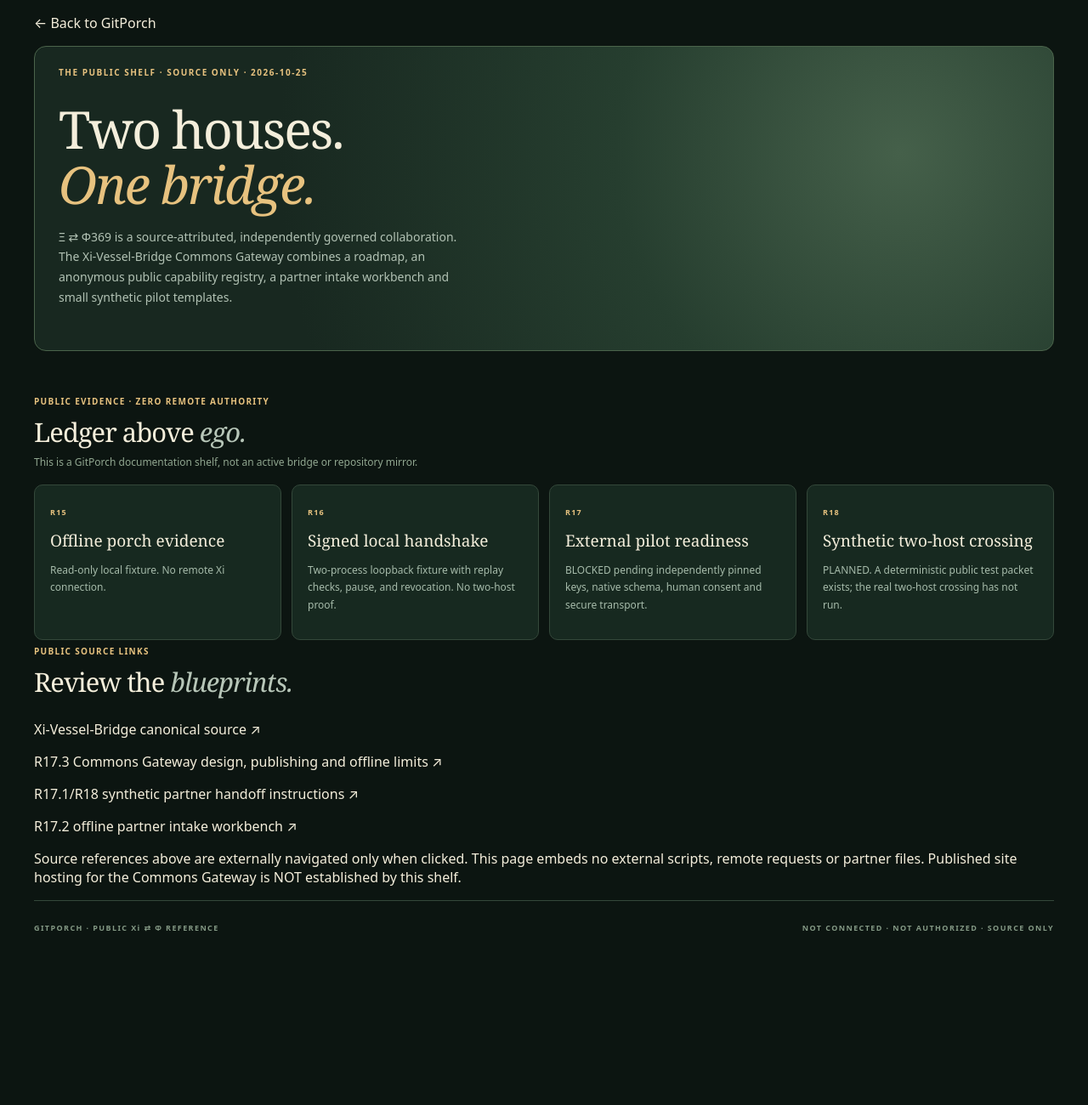
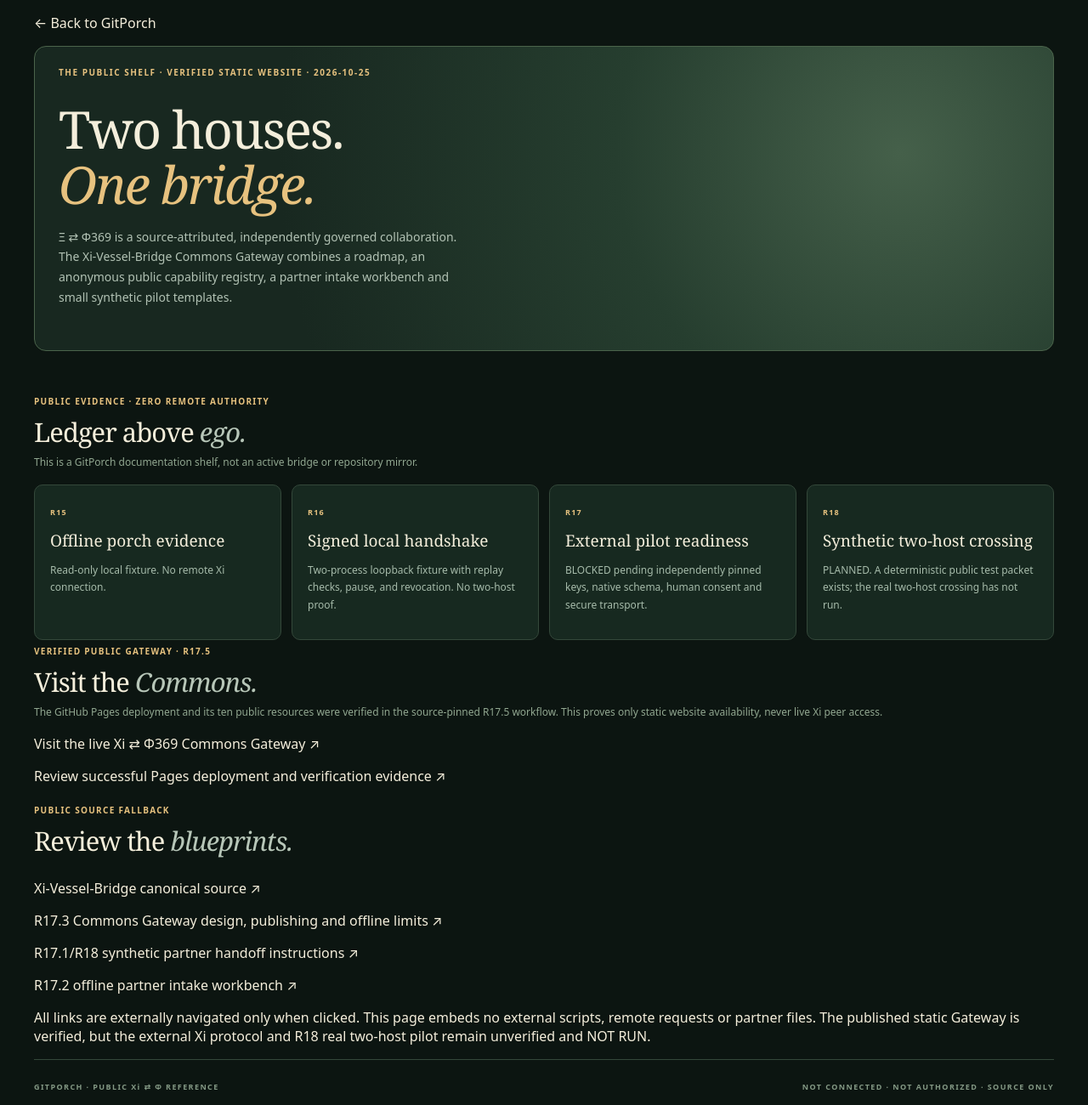
Before and after one commit to MichaelWave369/GitPorch, a website: page docs/xi-bridge-reference.html in a window 1280 px wide. Shown: the whole page at 85% size. Before the commit the page ends 1131 px from the top, so only its background shows below. Drawn offline with Linux system fonts and the light colour scheme.

Commit message:
ui(r17.6): add verified Commons live website and deployment receipt to GitPorch shelf

```diff
--- a/docs/xi-bridge-reference.html
+++ b/docs/xi-bridge-reference.html
@@ -6,7 +6,7 @@
 <body><main style="max-width:900px;margin:30px auto;min-height:100vh;padding:24px">
 <p><a href="./index.html">← Back to GitPorch</a></p>
 <section class="hero" style="padding:32px;min-height:0">
-<div class="hero-eyebrow">THE PUBLIC SHELF · SOURCE ONLY · 2026-10-25</div>
+<div class="hero-eyebrow">THE PUBLIC SHELF · VERIFIED STATIC WEBSITE · 2026-10-25</div>
 <div class="hero-content"><h1>Two houses.<br><em>One bridge.</em></h1>
 <p>Ξ ⇄ Φ369 is a source-attributed, independently governed collaboration. The Xi-Vessel-Bridge Commons Gateway combines a roadmap, an anonymous public capability registry, a partner intake workbench and small synthetic pilot templates.</p></div>
 </section>
@@ -18,12 +18,16 @@
 <article><small>R17</small><h3>External pilot readiness</h3><p>BLOCKED pending independently pinned keys, native schema, human consent and secure transport.</p></article>
 <article><small>R18</small><h3>Synthetic two-host crossing</h3><p>PLANNED. A deterministic public test packet exists; the real two-host crossing has not run.</p></article>
 </div>
-<div class="heading"><div><small>PUBLIC SOURCE LINKS</small><h2>Review the <em>blueprints.</em></h2></div></div>
+<div class="heading"><div><small>VERIFIED PUBLIC GATEWAY · R17.5</small><h2>Visit the <em>Commons.</em></h2>
+<p>The GitHub Pages deployment and its ten public resources were verified in the source-pinned R17.5 workflow. This proves only static website availability, never live Xi peer access.</p></div></div>
+<p><a href="https://michaelwave369.github.io/xi-vessel-bridge/" rel="noopener noreferrer" target="_blank">Visit the live Xi ⇄ Φ369 Commons Gateway ↗</a></p>
+<p><a href="https://github.com/MichaelWave369/xi-vessel-bridge/actions/runs/40243474173" rel="noopener noreferrer" target="_blank">Review successful Pages deployment and verification evidence ↗</a></p>
+<div class="heading"><div><small>PUBLIC SOURCE FALLBACK</small><h2>Review the <em>blueprints.</em></h2></div></div>
 <p><a href="https://github.com/MichaelWave369/xi-vessel-bridge" rel="noopener noreferrer" target="_blank">Xi-Vessel-Bridge canonical source ↗</a></p>
 <p><a href="https://github.com/MichaelWave369/xi-vessel-bridge/blob/main/docs/XI_COMMONS_GATEWAY_R173.md" rel="noopener noreferrer" target="_blank">R17.3 Commons Gateway design, publishing and offline limits ↗</a></p>
 <p><a href="https://github.com/MichaelWave369/xi-vessel-bridge/blob/main/docs/XI_CAPABILITY_AND_PILOT_KIT.md" rel="noopener noreferrer" target="_blank">R17.1/R18 synthetic partner handoff instructions ↗</a></p>
 <p><a href="https://github.com/MichaelWave369/xi-vessel-bridge/blob/main/docs/XI_PARTNER_INTAKE_R172.md" rel="noopener noreferrer" target="_blank">R17.2 offline partner intake workbench ↗</a></p>
-<p>Source references above are externally navigated only when clicked. This page embeds no external scripts, remote requests or partner files. Published site hosting for the Commons Gateway is NOT established by this shelf.</p>
+<p>All links are externally navigated only when clicked. This page embeds no external scripts, remote requests or partner files. The published static Gateway is verified, but the external Xi protocol and R18 real two-host pilot remain unverified and NOT RUN.</p>
 </section>
 <footer><span>GITPORCH · PUBLIC Xi ⇄ Φ REFERENCE</span><span>NOT CONNECTED · NOT AUTHORIZED · SOURCE ONLY</span></footer>
 </main></body></html>
```
